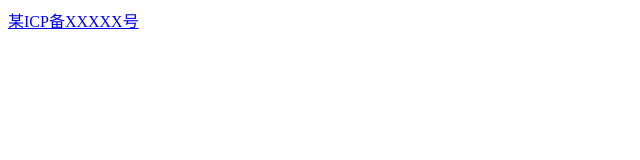
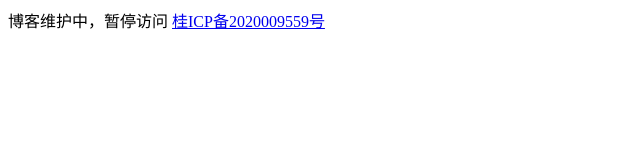
Before and after one commit to ShusenKokoa/Shusenkokoa.github.io, a plain HTML site: page index.html in a window 1280 px wide. Shown: the whole page, without its empty margins (0-640 px from the left). Drawn offline with Linux system fonts and the light colour scheme.

Commit message:
Update index.html

```diff
--- a/index.html
+++ b/index.html
@@ -1 +1,6 @@
-<a href="http://beian.miit.gov.cn/" target="_blank"> 某ICP备XXXXX号</a>
+
+
+
+                  博客维护中，暂停访问
+
+<a href="http://beian.miit.gov.cn/" target="_blank"> 桂ICP备2020009559号</a>
```
